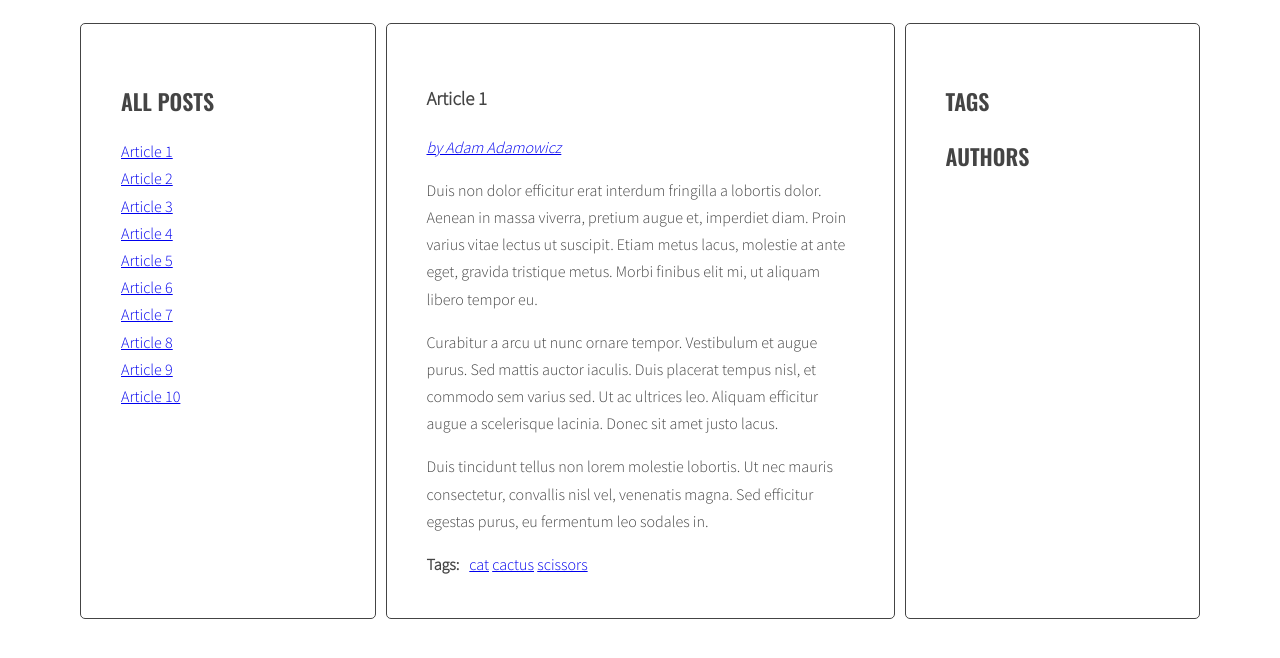
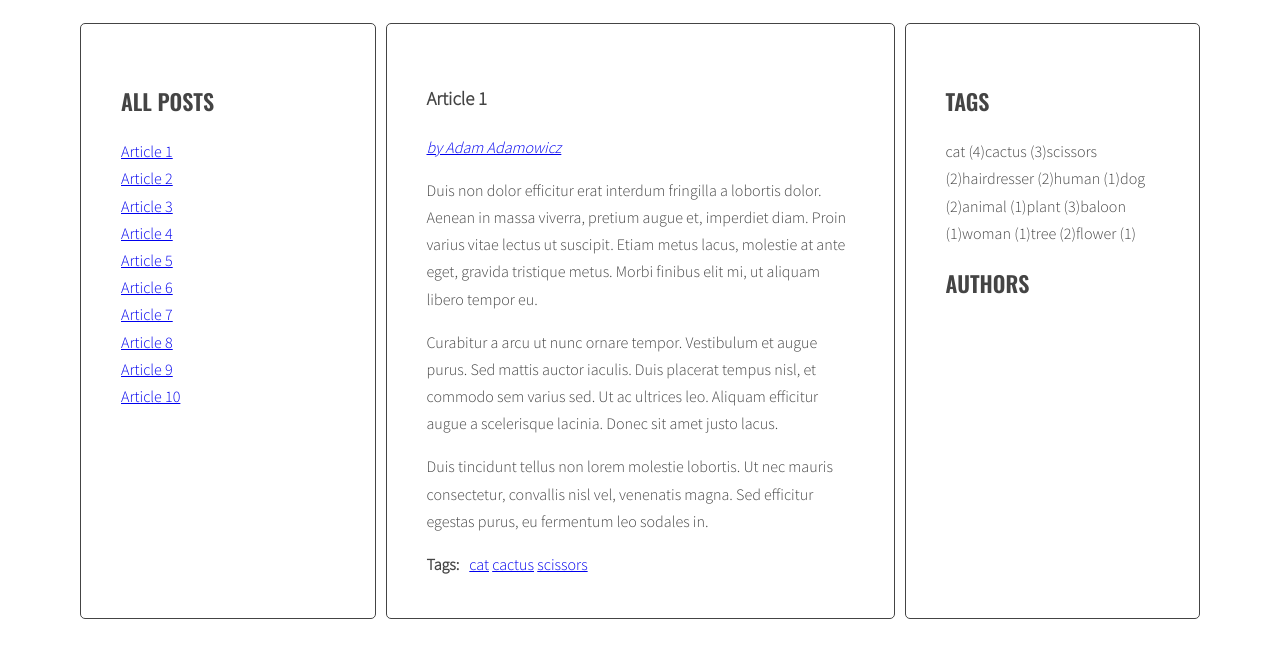
Before and after one commit to KaJurczak/javascript-blog, a website: page index.html in a window 1280 px wide. Shown: the part 220-878 px from the top of the page. Drawn offline with nearby package versions, Linux system fonts and the light colour scheme.

Commit message:
Add tags (without links) to tag list

```diff
--- a/index.html
+++ b/index.html
@@ -215,13 +215,13 @@
           </section>
           <aside class="sidebar">
             <h2 class="section-title">Tags</h2>
-            <!-- <ul class="list tags">
-              <li><a href="#">design</a> <span>(6)</span></li>
+            <ul class="list tags">
+              <!-- <li><a href="#">design</a> <span>(6)</span></li>
               <li><a href="#">code</a> <span>(5)</span></li>
               <li><a href="#">tutorials</a> <span>(4)</span></li>
               <li><a href="#">reviews</a> <span>(4)</span></li>
-              <li><a href="#">news</a> <span>(6)</span></li>
-            </ul> -->
+              <li><a href="#">news</a> <span>(6)</span></li> -->
+            </ul>
             <h2 class="section-title">Authors</h2>
             <!-- <ul class="list authors">
               <li>
--- a/js/script.js
+++ b/js/script.js
@@ -51,8 +51,9 @@ const titleClickHandler = function(event){
 const optArticleSelector = '.post',
   optTitleSelector = '.post-title',
   optTitleListSelector = '.titles',
-  optArticleTagsSelector = '.post-tags .list';
-  //optArticleAuthorSelector = '.post-author';
+  optArticleTagsSelector = '.post-tags .list',
+  optArticleAuthorSelector = '.post-author';
+  //optTagsListSelector = '.tags.list';
 
 function generateTitleLinks(customSelector = ''){
 
@@ -112,6 +113,9 @@ generateTitleLinks();
 
 
 function generateTags(){
+  /* [NEW] create a new variable allTags with an empty object */
+  let allTags = {};
+
   /* find all articles */
   const articles = document.querySelectorAll(optArticleSelector);
 
@@ -139,15 +143,27 @@ function generateTags(){
     /* START LOOP: for each tag */
     for(let tagArray of tagsArray){
 
+      console.log('tagArray to: ', tagArray);
+
       /* generate HTML of the link */
       const linkHTML = '<li><a href="#tag-' + tagArray + '">' + tagArray + '</a></li>'; //2020.01.01 dodane tag-
 
-      console.log(linkHTML);
+      console.log('linkHTML to: ', linkHTML);
 
       /* add generated code to html variable */
       html = html + ' ' + linkHTML;
 
-      console.log(linkHTML);
+      console.log('html to: ', html);
+
+      /* [NEW] check if this link is NOT already in allTags */
+      if(!allTags.hasOwnProperty(tagArray)){
+
+        /* [NEW] add tag to allTags object */
+        allTags[tagArray] = 1;
+      }
+      else {
+        allTags[tagArray]++;
+      }
 
     /* END LOOP: for each tag */
     }
@@ -159,6 +175,28 @@ function generateTags(){
 
   /* END LOOP: for every article: */
   }
+
+  /* [NEW] find list of tags in right column */
+  const tagList = document.querySelector('.tags');
+
+  console.log('tagList to: ', tagList);
+
+  /* [NEW] create variable for all links HTML code */
+  let allTagsHTML = '';
+
+  /* [NEW] START LOOP: for each tag in allTags: */
+  for (let tagArray in allTags) {
+
+    /* [NEW] generate code of a link and add it to allTagsHTML */
+    allTagsHTML += tagArray + ' (' + allTags[tagArray] + ')';
+
+    console.log('allTagsHTML to: ', allTagsHTML);
+
+  /* [NEW] END LOOP: for each tag in allTags: */
+  }
+
+  /* [NEW] add html from allTagsHTML to tagList */
+  tagList.innerHTML = allTagsHTML;
 }
 
 generateTags();
@@ -243,7 +281,7 @@ function generateAuthors(){
   for(let article of articles) {
 
     /* find authors wrapper */
-    const articleAuthor = article.querySelector('.post-author');
+    const articleAuthor = article.querySelector(optArticleAuthorSelector);
 
     console.log('stała articleAuthor to: ', articleAuthor);
 
```
